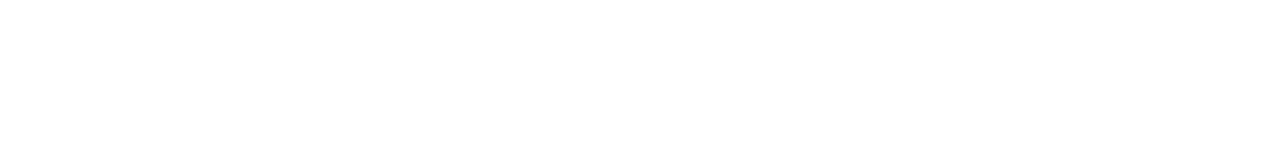
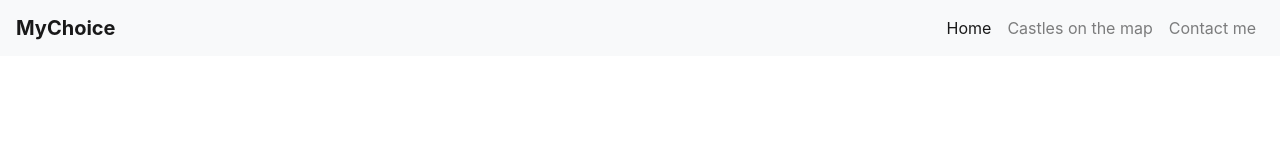
Before and after one commit to Diolg/discover-swedish-castles, a plain HTML site: page index.html in a window 1280 px wide. Drawn offline with nearby package versions, Linux system fonts and the light colour scheme.

Commit message:
Create navbar

```diff
--- a/index.html
+++ b/index.html
@@ -17,6 +17,26 @@
 
 <body>
     <!--Navbar menu-->
+    <nav class="navbar navbar-expand-lg navbar-light bg-light fixed-top">
+        <a class="navbar-brand" href="index.html"><strong>My<span class="nav-choice">Choice</span></strong></a>
+        <button class="navbar-toggler" type="button" data-toggle="collapse" data-target="#navbarSupportedContent"
+            aria-controls="navbarSupportedContent" aria-expanded="false" aria-label="Toggle navigation">
+            <span class="navbar-toggler-icon"></span>
+        </button>
+        <div class="collapse navbar-collapse" id="navbarSupportedContent">
+            <ul class="navbar-nav ml-auto">
+                <li class="nav-item active">
+                    <a class="nav-link" href="index.html">Home <span class="sr-only"></span></a>
+                </li>
+                <li class="nav-item">
+                    <a class="nav-link" href="map.html">Castles on the map<span class="sr-only"></span></a>
+                </li>
+                <li class="nav-item">
+                    <a class="nav-link" href="contacts.html">Contact me <span class="sr-only"></span></a>
+                </li>
+            </ul>
+        </div>
+    </nav>
 
 
     <!--Banner section-->
@@ -43,4 +63,5 @@
         crossorigin="anonymous"></script>
     <script src="https://kit.fontawesome.com/7c62474c66.js"></script>
 </body>
+
 </html>
```
Lines whose indentation alone changed are shown as unchanged.
